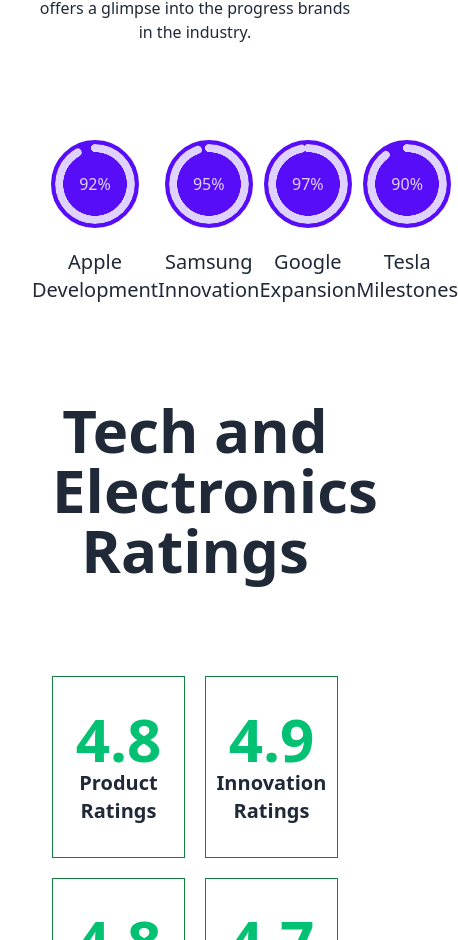
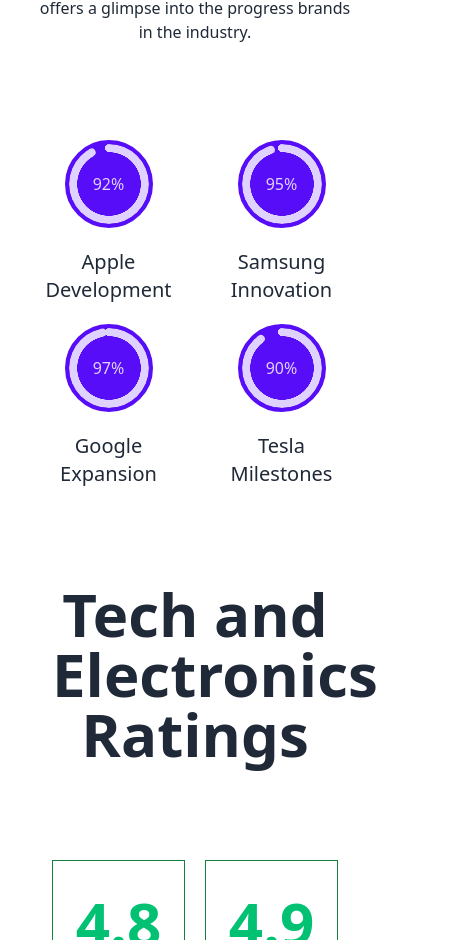
Before and after one commit to hasib321/techBrandHub-client, a React (Vite) app: page / in a window 390 px wide. Shown: the part 3272-4212 px from the top of the page, 458 px wide, since content can reach past the window. Built offline with nearby package versions, Linux system fonts and the light colour scheme; no server answers.

Commit message:
progress bar responsive update

```diff
--- a/src/Pages/Progressbar/Progressbar.jsx
+++ b/src/Pages/Progressbar/Progressbar.jsx
@@ -13,7 +13,7 @@
           </p>
         </div>
 
-        <div className="flex items-center justify-between">
+        <div className="grid grid-cols-2 md:grid-cols-4 lg:grid-cols-4 gap-5">
           <div className="text-center ">
             <div
               className="radial-progress bg-primary text-center text-primary-content border-4 border-primary"
```
